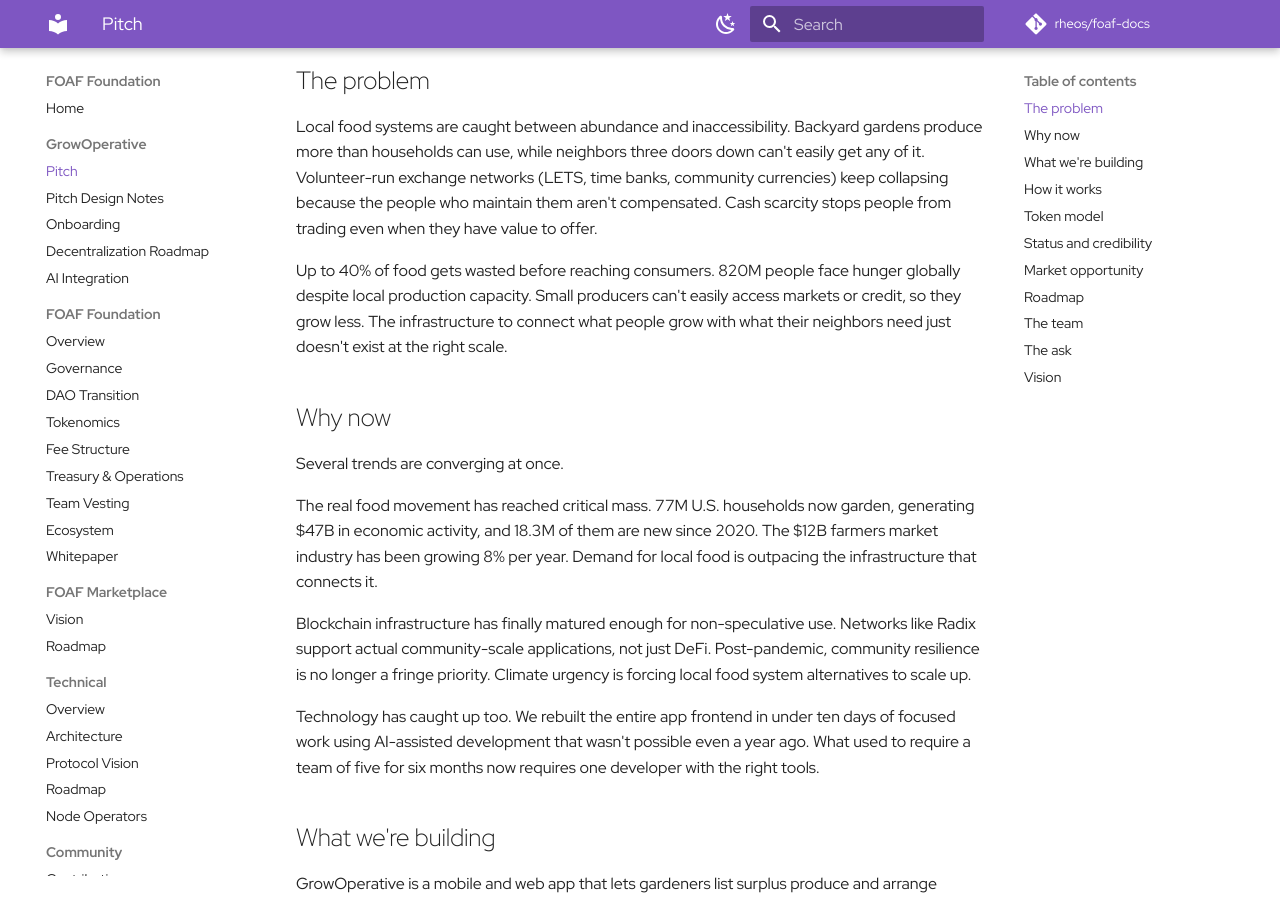
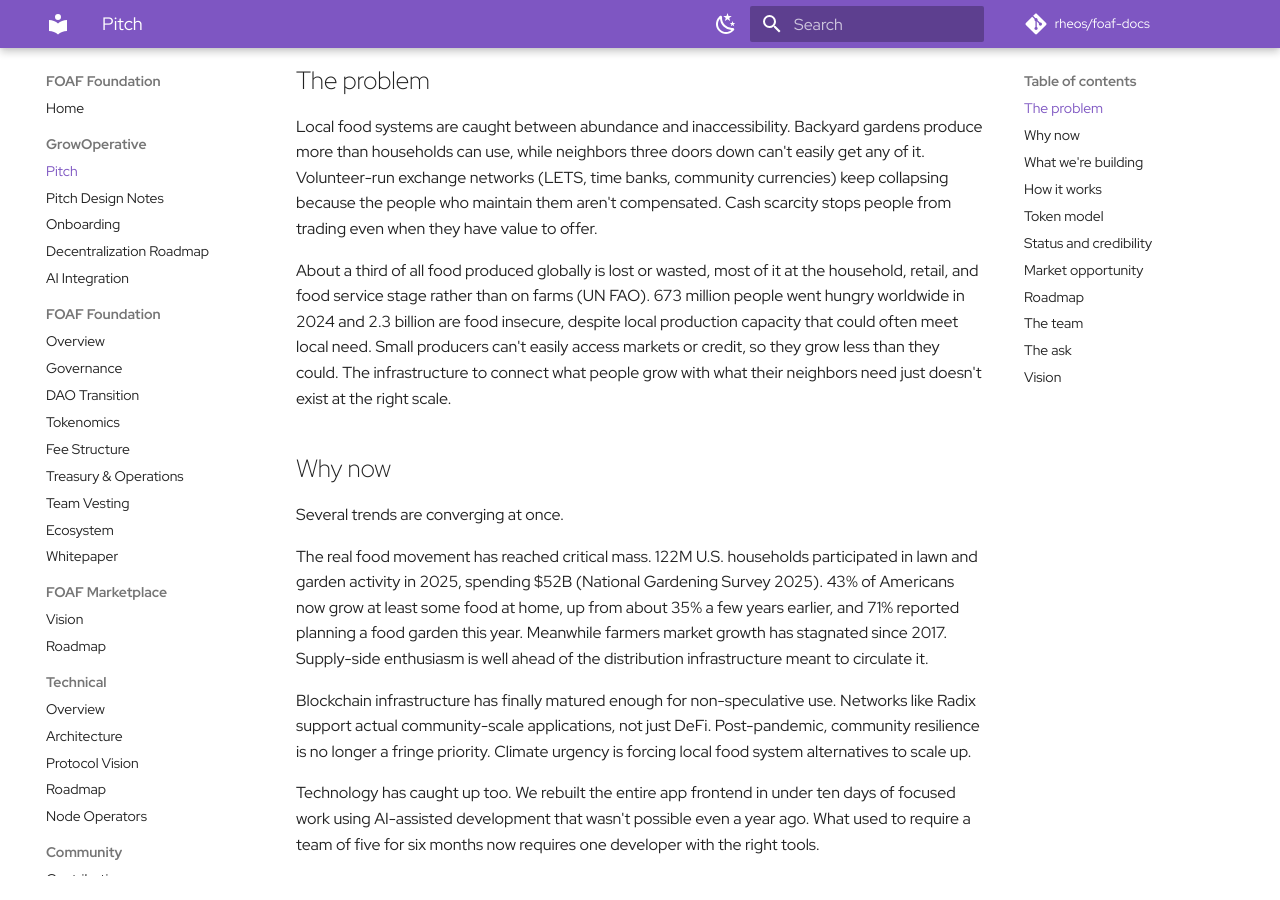
Before and after one commit to rheos/foaf-docs, an MkDocs documentation site: the page built from docs/growoperative/pitch.md, in a window 1280 px wide and 900 px high, scrolled down 285 px. Built offline with MkDocs 1.6.1 and Material for MkDocs 9.7.7, drawn with Linux system fonts in a browser that asks for light colours; comment, search, counter and statistics services are not loaded; some of the changed text lies outside the part shown.

Commit message:
Update pitch.md statistics to current 2025-2026 sources
Replaces stale 2022-vintage numbers with current data:

- "77M households / $47B / 18.3M new since 2020" → "122M households /
  $52B" (National Gardening Survey 2025)
- Adds "43% of Americans grow food at home (up from 35%) / 71% plan to
  grow in 2025" which is more directly relevant than total gardening
  spend
- "$12B farmers market growing 8%" → "farmers market growth stagnated
  since 2017" (USDA ERS), which actually strengthens the supply-vs-
  distribution gap argument
- "$8T global food market" → "$8.7T" (current)
- "820M facing hunger" → "673M went hungry in 2024 / 2.3B food insecure"
  (FAO 2025)
- "Up to 40% food wasted" → "about a third of food produced is lost or
  wasted, most at household/retail/service stage" (UN FAO, more accurate
  framing)

Co-Authored-By: Claude Opus 4.7 (1M context) <noreply@anthropic.com>

```diff
--- a/docs/growoperative/pitch.md
+++ b/docs/growoperative/pitch.md
@@ -6,13 +6,13 @@ GrowOperative is the first application of the FOAF Foundation. It helps neighbor
 
 Local food systems are caught between abundance and inaccessibility. Backyard gardens produce more than households can use, while neighbors three doors down can't easily get any of it. Volunteer-run exchange networks (LETS, time banks, community currencies) keep collapsing because the people who maintain them aren't compensated. Cash scarcity stops people from trading even when they have value to offer.
 
-Up to 40% of food gets wasted before reaching consumers. 820M people face hunger globally despite local production capacity. Small producers can't easily access markets or credit, so they grow less. The infrastructure to connect what people grow with what their neighbors need just doesn't exist at the right scale.
+About a third of all food produced globally is lost or wasted, most of it at the household, retail, and food service stage rather than on farms (UN FAO). 673 million people went hungry worldwide in 2024 and 2.3 billion are food insecure, despite local production capacity that could often meet local need. Small producers can't easily access markets or credit, so they grow less than they could. The infrastructure to connect what people grow with what their neighbors need just doesn't exist at the right scale.
 
 ## Why now
 
 Several trends are converging at once.
 
-The real food movement has reached critical mass. 77M U.S. households now garden, generating $47B in economic activity, and 18.3M of them are new since 2020. The $12B farmers market industry has been growing 8% per year. Demand for local food is outpacing the infrastructure that connects it.
+The real food movement has reached critical mass. 122M U.S. households participated in lawn and garden activity in 2025, spending $52B (National Gardening Survey 2025). 43% of Americans now grow at least some food at home, up from about 35% a few years earlier, and 71% reported planning a food garden this year. Meanwhile farmers market growth has stagnated since 2017. Supply-side enthusiasm is well ahead of the distribution infrastructure meant to circulate it.
 
 Blockchain infrastructure has finally matured enough for non-speculative use. Networks like Radix support actual community-scale applications, not just DeFi. Post-pandemic, community resilience is no longer a fringe priority. Climate urgency is forcing local food system alternatives to scale up.
 
@@ -62,9 +62,9 @@ This isn't a pitch for vaporware.
 
 Three tiers of opportunity, each larger than the last.
 
-Immediate: the U.S. real food movement. 77M households garden, generating $47B in economic activity. The $12B farmers market industry is growing 8% annually. Local food demand is outpacing the supply infrastructure that hasn't kept up.
+Immediate: the U.S. real food movement. 122M households participated in lawn and garden activity in 2025 ($52B in spending). 43% of Americans now grow some of their own food. Direct-to-consumer outlets like farmers markets have plateaued since 2017, leaving a widening gap between what's grown and what actually circulates locally.
 
-Scale: global food networks. The $8T global food market has massive distribution inefficiencies. 820M people face hunger despite local production capacity. Climate resilience is forcing local food system alternatives that the existing supply chain can't deliver.
+Scale: global food networks. The $8.7T global food market has massive distribution inefficiencies. 673M people went hungry worldwide last year and 2.3 billion are food insecure, often despite local production capacity that could meet local need. Climate resilience is forcing local food system alternatives that the existing supply chain can't deliver.
 
 Future: trust-based commerce beyond food. Once mutual credit infrastructure exists for one trade type, it generalizes. Tools, services, labor, supply chain finance for small producers. The FOAF protocol is designed to support all of it.
 
```
